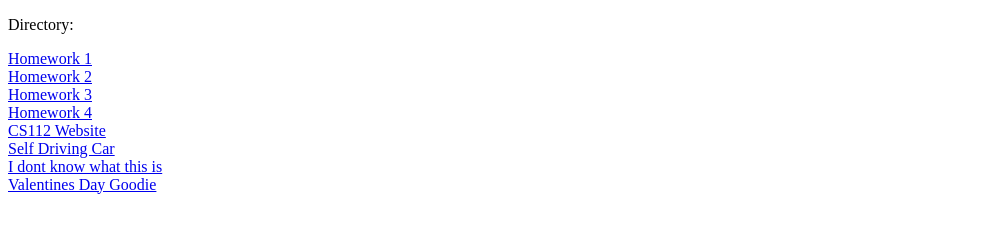
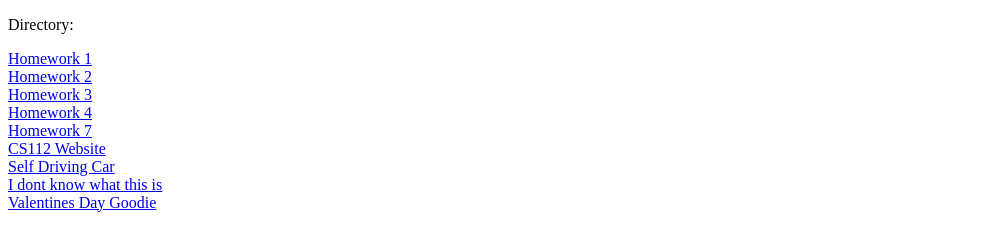
Before and after one commit to dallonjarman/dallonjarmanwebsite, a plain HTML site: page index.html in a window 1280 px wide. Shown: the part 105-356 px from the top of the page, without its empty margins (0-990 px from the left). Drawn offline with Linux system fonts and the light colour scheme.

Commit message:
edited homepage

```diff
--- a/index.html
+++ b/index.html
@@ -26,6 +26,8 @@
             <br>
             <a href="/cs212/homework4.html">Homework 4</a>
             <br>
+            <a href="/cs212/homework7/homework.html">Homework 7</a>
+            <br>
             <a href="/CS112">CS112 Website</a>
             <br>
             <a href="/WorkSpaces/SELF_DRIVING_CAR">Self Driving Car</a>
```
Also changed, not shown: 3 other files.
